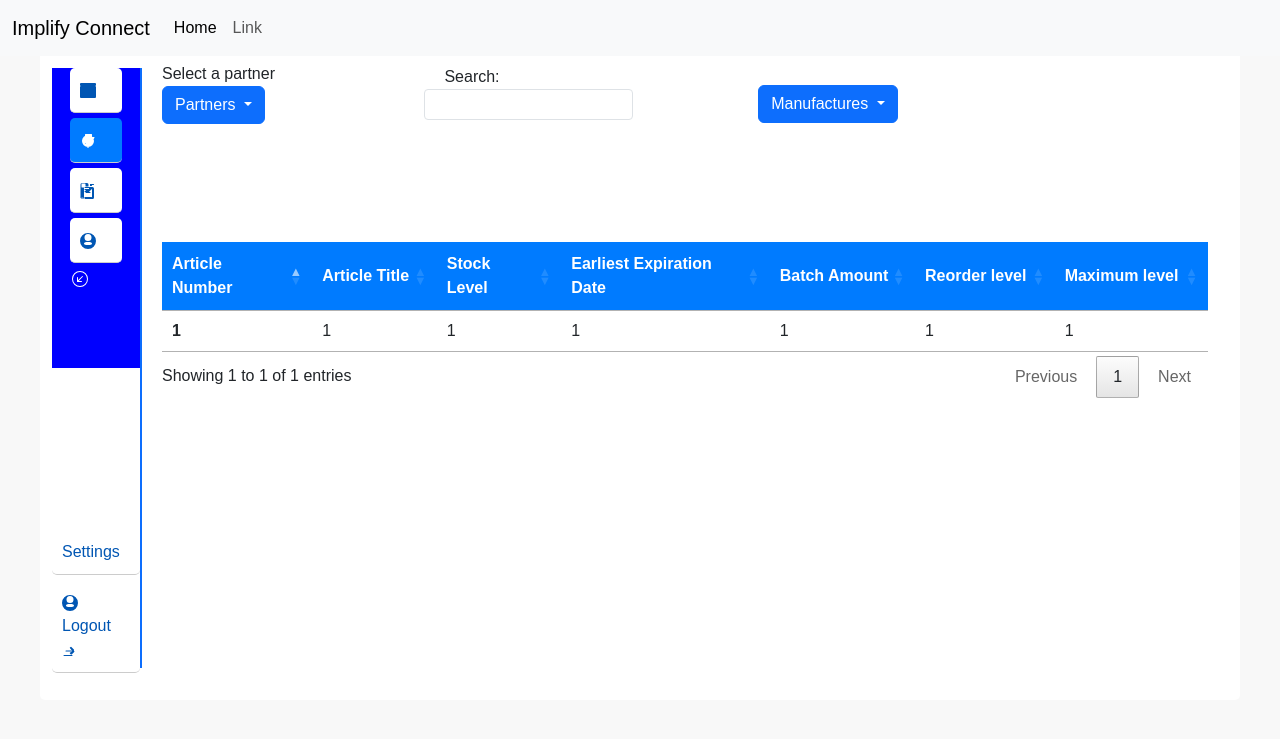
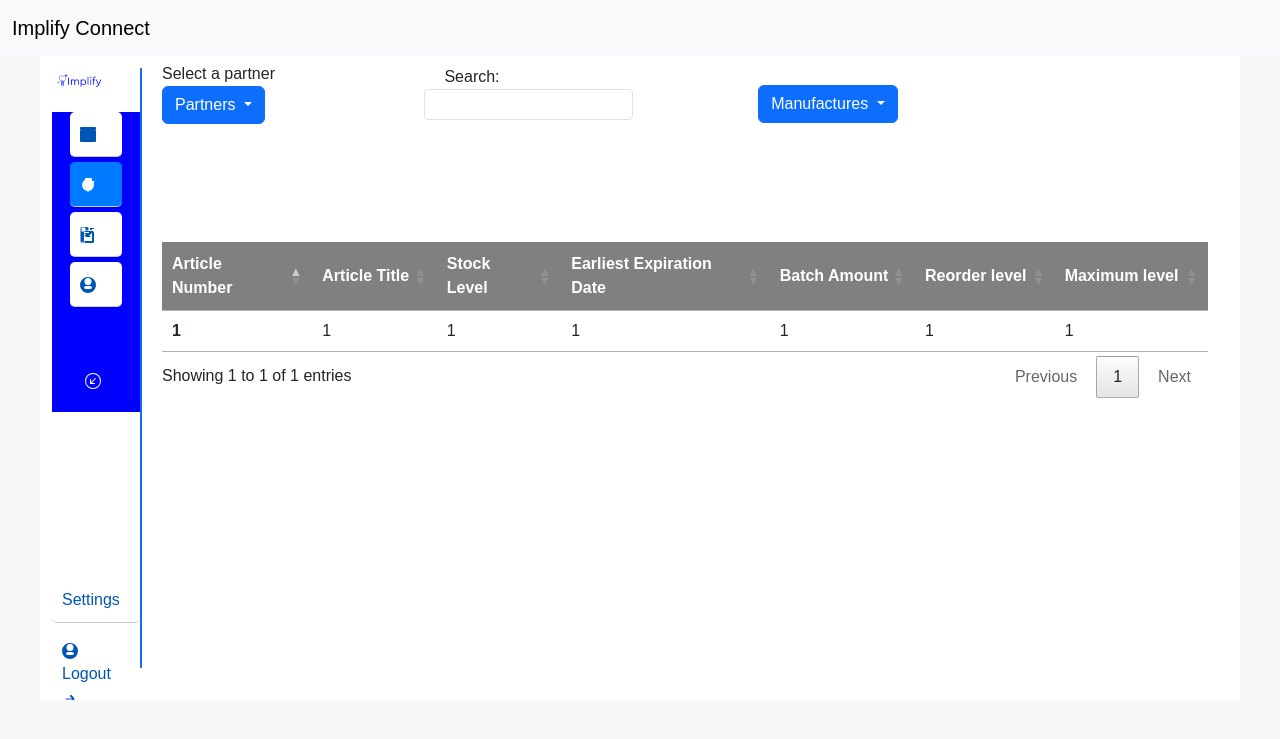
Before and after one commit to yedhukrishnaG/django, a Django app: page /newdashboardview/ in a window 1280 px wide. Shown: the top 739 px of the page. Run offline with Django 4.2, Linux system fonts and the light colour scheme; some libraries are stand-ins or nearby versions.

Commit message:
added logo

```diff
--- a/django/hello_django/templates/newdashboardview.html
+++ b/django/hello_django/templates/newdashboardview.html
@@ -84,7 +84,7 @@
         }
 
         .table-header-blue th {
-            background-color: #007bff; /* Blue color */
+            background-color: grey; /* Blue color */
             color: white; /* Text color */
         }
 
@@ -104,6 +104,8 @@
             overflow: hidden;
             background-color: blue;
             height: 50%;
+            position: relative;
+            top: 20px;
           }
 
           .icontabs{
@@ -112,10 +114,10 @@
 
           .arrowmark {
             /* Add styles to position the arrowmark */
-            position: absolute;
-            top: 198px; /* Adjust as needed */
-            left: 20px; /* Adjust as needed */
-            /* Add other styles as needed */
+            position: relative;
+            left: 37%;
+            bottom: 4%;
+
         }
 
         .manufactures{
@@ -152,17 +154,7 @@
             <span class="navbar-toggler-icon"></span>
         </button>
         <!-- Navbar links -->
-        <div class="collapse navbar-collapse" id="navbarSupportedContent">
-            <ul class="navbar-nav me-auto mb-2 mb-lg-0">
-                <li class="nav-item">
-                    <a class="nav-link active" aria-current="page" href="#">Home</a>
-                </li>
-                <li class="nav-item">
-                    <a class="nav-link" href="#">Link</a>
-                </li>
-                <!-- Add more navbar items as needed -->
-            </ul>
-        </div>
+
     </div>
 </nav>
 <body>
@@ -170,7 +162,11 @@
     <div class="container">
 
         <div class="sidebar vertical-line">
-
+         <div class="logo" >
+            <a href="/admin" class="ml-5">
+                <img style=" width: 61%;" src="/static/images/navbar_images/logo.png">
+            </a>
+         </div>
             <div class="contents">
                 <div class="texttabs" id="textlisttab">
                     <ul>
```
Also changed, not shown: django/hello_django/static/images/navbar_images/logo.png (added).
